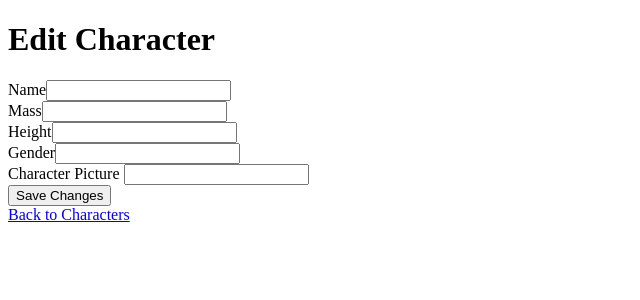
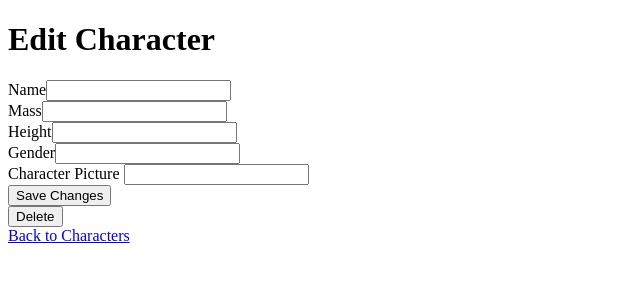
Before and after one commit to mikicastro7/star-wars, a Symfony app: template templates/edit_character.html.twig in a window 1280 px wide. Shown: the top 300 px of the page, without its empty margins (0-640 px from the left). Run offline with Twig, Linux system fonts and the light colour scheme; the template is opened without the code that fills it: most values are stand-ins (such as "Sample title", 1, 10 or a date in 2020); form fields are guessed from the names that the template uses; some libraries are stand-ins or nearby versions.

Commit message:
Add deete in the form edit page

```diff
--- a/templates/edit_character.html.twig
+++ b/templates/edit_character.html.twig
@@ -19,5 +19,9 @@
 
     {{ form_end(form) }}
 
+     <form method="post" action="{{ path('delete_character', {'id': character.id}) }}">
+        <button type="submit">Delete</button>
+    </form>
+
     <a href="{{ path('homepage') }}">Back to Characters</a>
 {% endblock %}
```
